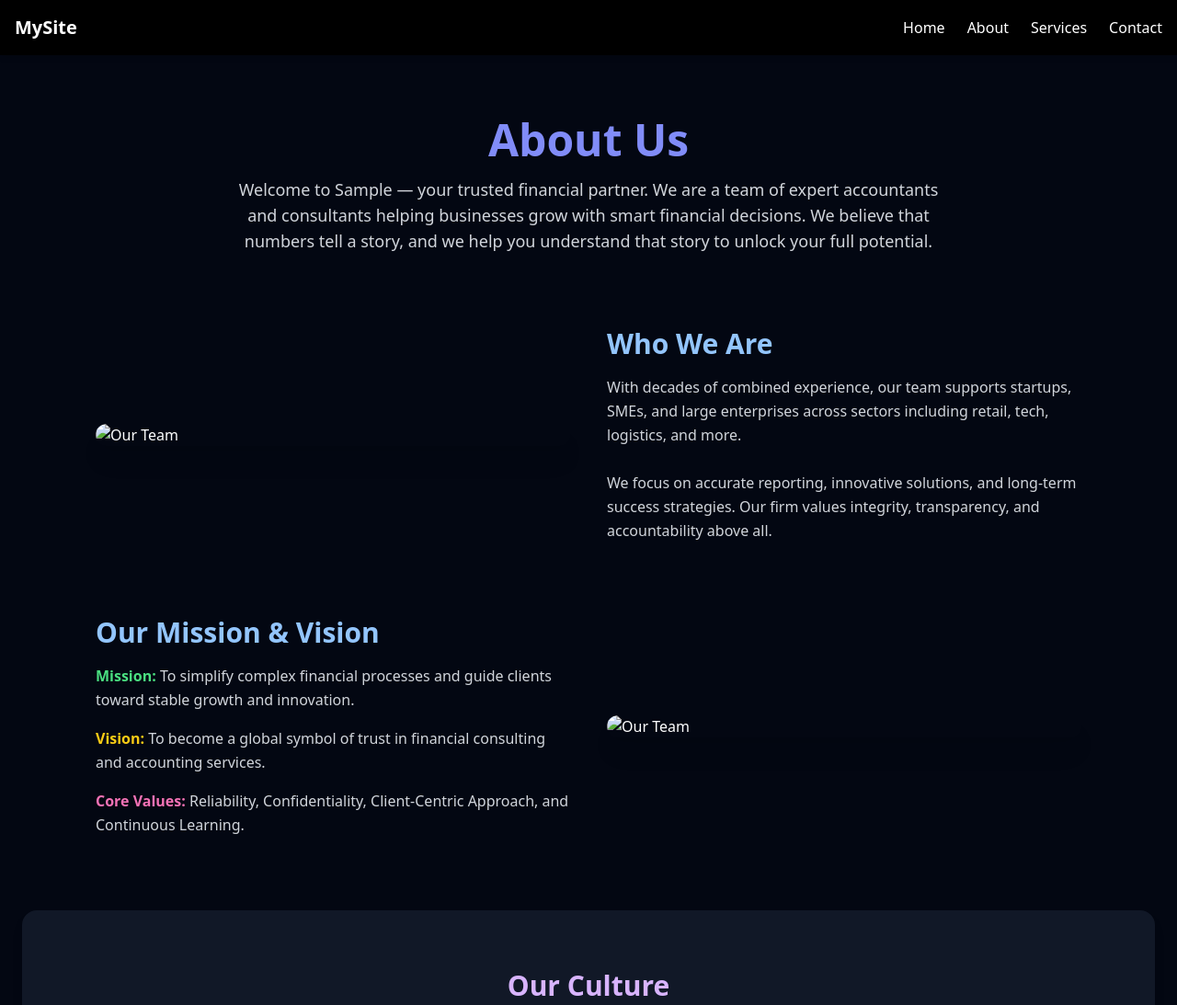
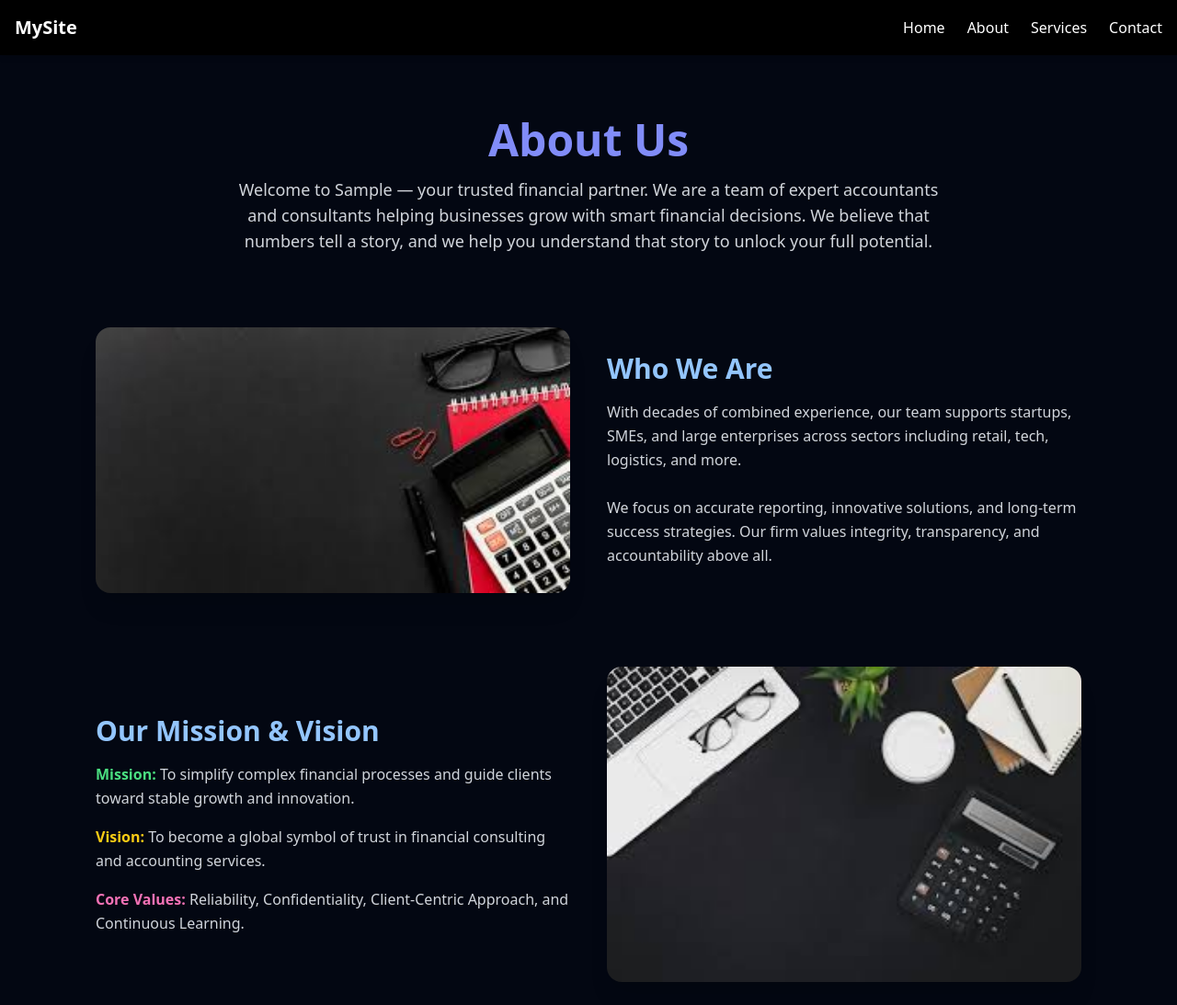
Before and after one commit to purav99/sample, a website: page about.html in a window 1280 px wide. Shown: the top 1093 px of the page at 92% size. Drawn offline with nearby package versions, Linux system fonts and the light colour scheme; the site is published under a folder, as on GitHub Pages, so addresses that start at the root find nothing.

Commit message:
Update about.html

```diff
--- a/about.html
+++ b/about.html
@@ -48,7 +48,7 @@
 
     <!-- Who We Are -->
     <section class="grid md:grid-cols-2 gap-10 items-center px-4 md:px-20" data-aos="fade-up">
-      <img src="/images/hi.jpeg" alt="Our Team" class="w-full h-auto rounded-2xl shadow-xl hover:scale-105 transition duration-500">
+      <img src="hi.jpeg" alt="Our Team" class="w-full h-auto rounded-2xl shadow-xl hover:scale-105 transition duration-500">
       <div>
         <h2 class="text-3xl font-semibold mb-4 text-blue-300">Who We Are</h2>
         <p class="text-gray-300 leading-relaxed">
@@ -73,7 +73,7 @@
           <strong class="text-pink-400">Core Values:</strong> Reliability, Confidentiality, Client-Centric Approach, and Continuous Learning.
         </p>
       </div>
-      <img src="/images/bye.jpeg" alt="Our Team" class="w-full h-auto rounded-2xl shadow-xl shadow-lg hover hover:scale-105 transition duration-500">
+      <img src="bye.jpeg" alt="Our Team" class="w-full h-auto rounded-2xl shadow-xl shadow-lg hover hover:scale-105 transition duration-500">
     </section>
 
     <!-- Team Culture -->
```
